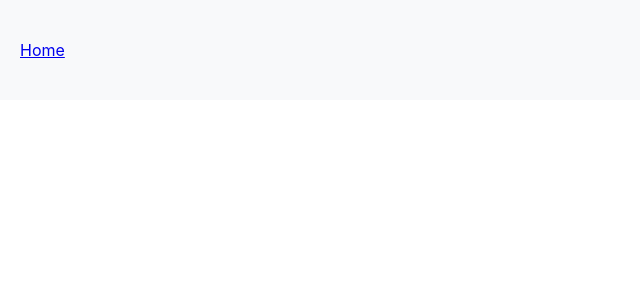
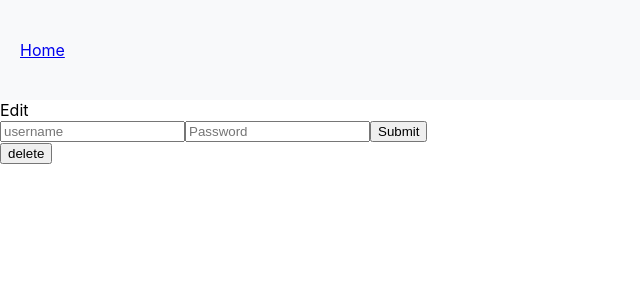
Before and after one commit to daleskiii/full-stack-front-end, a React (Create React App) app: page /edit/1 in a window 1280 px wide. Before the commit this address had no page. Shown: the top 300 px of the page, without its empty margins (0-640 px from the left). Built offline with nearby package versions, Linux system fonts and the light colour scheme.

Commit message:
cart set up, going to the backend to ensure routes are working

```diff
--- a/src/App.js
+++ b/src/App.js
@@ -5,8 +5,9 @@ import Login from "./components/Login/Login";
 import SignUp from "./components/Sign-up/SignUp";
 import Userhome from "./components/UserHome/Userhome";
 import Products from "./components/Products/Products";
+import Edit from "./components/Edit/Edit";
 import { AuthProvider } from "./components/Context/AuthContext";
-
+import { CartProvider } from "./components/Context/CartContext";
 // style import
 import "./App.css";
 
@@ -19,8 +20,31 @@ function App() {
           <Route path="/" element={<Home />} />
           <Route path="/login" element={<Login />} />
           <Route path="/sign-up" element={<SignUp />} />
-          <Route path="/user-dash/:id" element={<Userhome />} />
-          <Route path="/products" element={<Products />} />
+
+          <Route
+            path="/user-dash/:id"
+            element={
+              <CartProvider>
+                <Userhome />
+              </CartProvider>
+            }
+          />
+          <Route
+            path="/products"
+            element={
+              <CartProvider>
+                <Products />
+              </CartProvider>
+            }
+          />
+          <Route
+            path="/edit/:id"
+            element={
+              <CartProvider>
+                <Edit />
+              </CartProvider>
+            }
+          />
         </Routes>
       </Router>
     </AuthProvider>
--- a/src/components/Context/AuthContext.js
+++ b/src/components/Context/AuthContext.js
@@ -12,7 +12,7 @@ export function AuthProvider({ children }) {
       setUserId(storedUserId);
       setLoggedIn(true);
     }
-  }, []);
+  }, [userId, isLoggedIn]);
   useEffect(() => {
     if (userId) {
       localStorage.setItem("userId", userId);
--- /dev/null
+++ b/src/components/Context/CartContext.js
@@ -0,0 +1,19 @@
+import React, { createContext, useContext, useState } from "react";
+
+const CartContext = createContext();
+
+export function CartProvider({ children }) {
+  const [cartItems, setCartItems] = useState([]);
+
+  const removeFromCart = (productId) => {};
+
+  return (
+    <CartContext.Provider value={{ cartItems, removeFromCart, setCartItems }}>
+      {children}
+    </CartContext.Provider>
+  );
+}
+
+export function useCart() {
+  return useContext(CartContext);
+}
--- /dev/null
+++ b/src/components/Edit/Edit.js
@@ -0,0 +1,67 @@
+import React, { useState } from "react";
+import axios from "axios";
+import { useParams, useNavigate } from "react-router-dom";
+import { useAuth } from "../Context/AuthContext";
+
+function Edit() {
+  const [username, setUserName] = useState("");
+  const [password_hash, setPassword] = useState("");
+  const { setLoggedIn, setUserId } = useAuth();
+  const { id } = useParams();
+  const nav = useNavigate();
+
+  async function handleSubmit(e) {
+    e.preventDefault();
+    console.log(id);
+    try {
+      const updated = await axios.put(`http://localhost:3006/user/${id}`, {
+        username,
+        password_hash,
+      });
+      setUserId(id);
+      nav(`/user-dash/${id}`);
+      console.log(updated);
+      return updated;
+    } catch (e) {
+      console.log(e);
+    }
+  }
+
+  const handleDelete = async () => {
+    try {
+      await axios.delete(`http://localhost:3006/user/${id}/`);
+
+      setLoggedIn(false);
+      setUserId(null);
+      localStorage.removeItem("userId");
+      nav("/");
+    } catch (error) {
+      throw error;
+    }
+  };
+
+  return (
+    <div>
+      Edit
+      <form onSubmit={handleSubmit}>
+        <input
+          type="name"
+          placeholder="username"
+          value={username}
+          onChange={(e) => setUserName(e.target.value)}
+        />
+        <input
+          type="password"
+          placeholder="Password"
+          value={password_hash}
+          onChange={(e) => setPassword(e.target.value)}
+        />
+
+        <button>Submit</button>
+      </form>
+      <button onClick={handleDelete}> delete </button>
+    </div>
+  );
+}
+
+export default Edit;
--- /dev/null
+++ b/src/components/Oders/Orders.js
@@ -0,0 +1,7 @@
+import React from "react";
+
+function Orders() {
+  return <div>Orders</div>;
+}
+
+export default Orders;
--- a/src/components/Products/Products.js
+++ b/src/components/Products/Products.js
@@ -1,9 +1,11 @@
 import React, { useEffect, useState } from "react";
 import axios from "axios";
 import "./Products.css";
+import { useCart } from "../Context/CartContext";
+
 function Products() {
   const [data, setData] = useState([]);
-
+  const { cartItems, setCartItems } = useCart();
   useEffect(() => {
     const fetchProductsData = async () => {
       const result = await axios.get("http://localhost:3006/products");
@@ -13,20 +15,27 @@ function Products() {
     };
     fetchProductsData();
   }, []);
+  const addToCart = (product) => {
+    if (!cartItems.some((i) => i.id === product.id)) {
+      setCartItems((prevItems) => [...prevItems, product]);
+      console.log(`Added ${product.name} to cart`);
+      console.log(cartItems);
+    }
+  };
 
   return (
     <div className="product-grid">
-      {data.map((item) => (
-        <div key={item.id} className="product-cell">
+      {data.map((i) => (
+        <div key={i.id} className="product-cell">
           <img
             className="product-image"
-            src={item.image_url}
-            alt={`Product ${item.id}`}
+            src={i.image_url}
+            alt={`Product ${i.id}`}
           />
-          <h4 className="product-details">{item.name}</h4>
-          <p>{item.category}</p>
-          <p> ${item.price} 3.5g</p>
-          <button>add to cart</button>
+          <h4 className="product-details">{i.name}</h4>
+          <p>{i.category}</p>
+          <p> ${i.price} 3.5g</p>
+          <button onClick={() => addToCart(i)}>add to cart</button>
         </div>
       ))}
     </div>
--- /dev/null
+++ b/src/components/UserHome/UserHome.css
@@ -0,0 +1,8 @@
+.user-home-container {
+  padding: 20px;
+}
+
+.edit-link {
+  float: right;
+  margin-right: 20px;
+}
--- a/src/components/UserHome/Userhome.js
+++ b/src/components/UserHome/Userhome.js
@@ -1,8 +1,8 @@
 import React, { useState, useEffect } from "react";
 import axios from "axios";
-import { useParams } from "react-router-dom";
-import Nav from "../Nav/Nav";
-
+import { useParams, Link } from "react-router-dom";
+import Orders from "../Oders/Orders";
+import "./UserHome.css";
 function Userhome() {
   const [userData, setUserData] = useState([]);
   const { id } = useParams();
@@ -18,11 +18,17 @@ function Userhome() {
     };
     fetchUserData();
   }, [id]);
-
   return (
-    <>
-      <div>hey {userData.username}, welcome back to your shopping account </div>
-    </>
+    <div className="user-home-container">
+      <h1>My Account</h1>
+      <Link to={`/edit/${id}`} className="edit-link">
+        Edit
+      </Link>
+      <div>Hey {userData.username}, welcome back to your shopping account</div>
+      <div>
+        <Orders />
+      </div>
+    </div>
   );
 }
 
```
